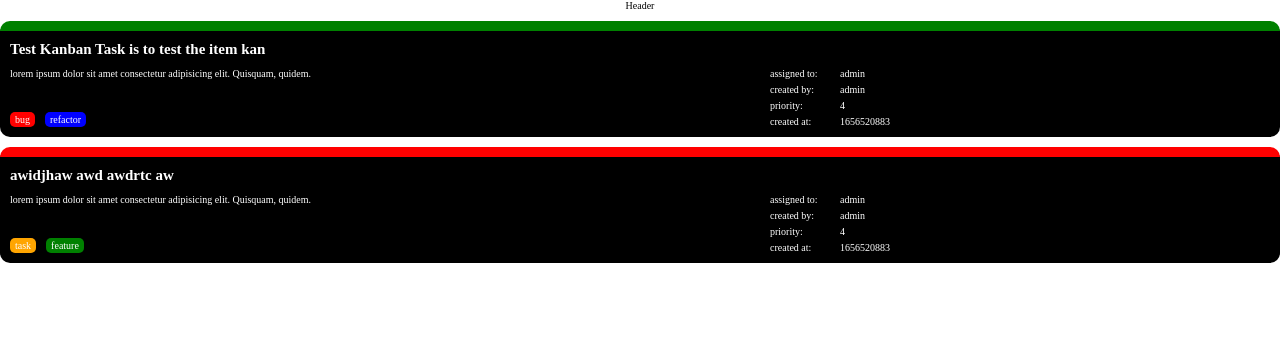
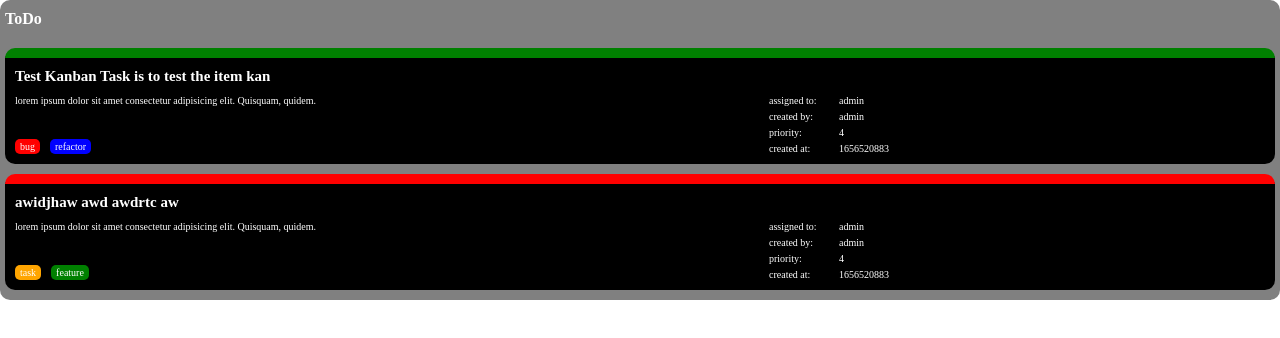
Before and after one commit to AvaPLaIN/kanban-board, a React (Vite) app: page / in a window 1280 px wide. Shown: the top 338 px of the page. Built offline with nearby package versions, Linux system fonts and the light colour scheme.

Commit message:
add task area component

```diff
--- a/src/components/task-area/TaskArea.styles.ts
+++ b/src/components/task-area/TaskArea.styles.ts
@@ -3,6 +3,23 @@ import styled from "styled-components";
 export const TaskAreaContainer = styled.div`
   display: flex;
   flex-direction: column;
-  align-items: center;
-  gap: 1rem;
+  align-items: flex-start;
+  gap: 2rem;
+  padding: 1rem 0.5rem;
+  border-radius: 1rem;
+  background-color: grey;
+
+  .header {
+    .area-title {
+      font-size: 1.6rem;
+      color: white;
+    }
+  }
+
+  .items {
+    display: flex;
+    flex-direction: column;
+    width: 100%;
+    gap: 1rem;
+  }
 `;
--- a/src/components/task-area/TaskArea.tsx
+++ b/src/components/task-area/TaskArea.tsx
@@ -3,14 +3,20 @@ import { TaskAreaContainer } from "./TaskArea.styles";
 import { ITaskArea } from "./TaskArea.types";
 
 const TaskArea = (props: ITaskArea) => {
-  const { items } = props;
+  const { id, title, items } = props;
+
+  // TODO - add handle onChange title + edit area
 
   return (
     <TaskAreaContainer>
-      <div className="header">Header</div>
-      {items.map((item) => (
-        <TaskItem key={item.id} {...item} />
-      ))}
+      <div className="header">
+        <h2 className="area-title">{title}</h2>
+      </div>
+      <div className="items">
+        {items.map((item) => (
+          <TaskItem key={item.id} {...item} />
+        ))}
+      </div>
     </TaskAreaContainer>
   );
 };
--- a/src/components/task-area/TaskArea.types.ts
+++ b/src/components/task-area/TaskArea.types.ts
@@ -1,5 +1,7 @@
 import { ITaskItem } from "../task-item/TaskItem.types";
 
 export interface ITaskArea {
+  id: string;
+  title: string;
   items: ITaskItem[];
 }
--- a/src/data/kanbanBoard.ts
+++ b/src/data/kanbanBoard.ts
@@ -1,4 +1,6 @@
 export const kanbanConfig = {
+  id: "123",
+  title: "ToDo",
   items: [
     {
       id: "kanbanBoard1",
```
